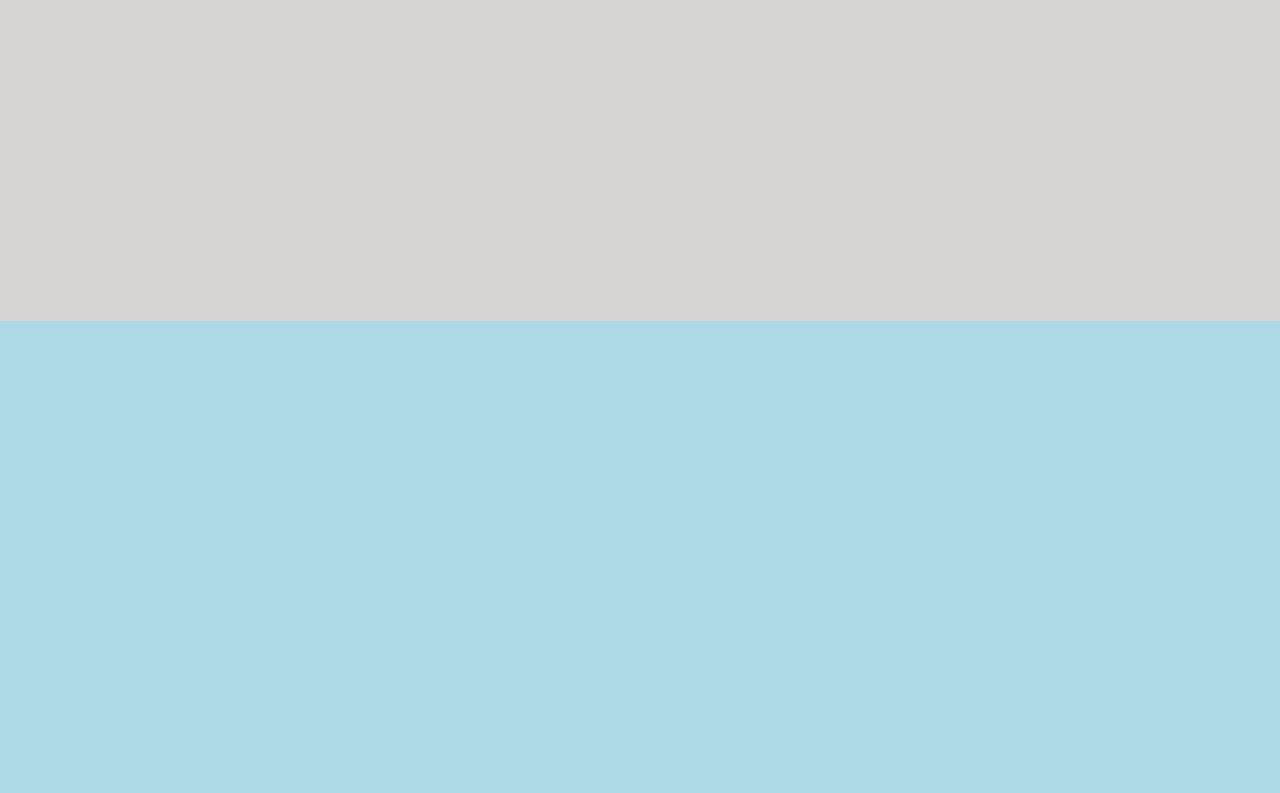
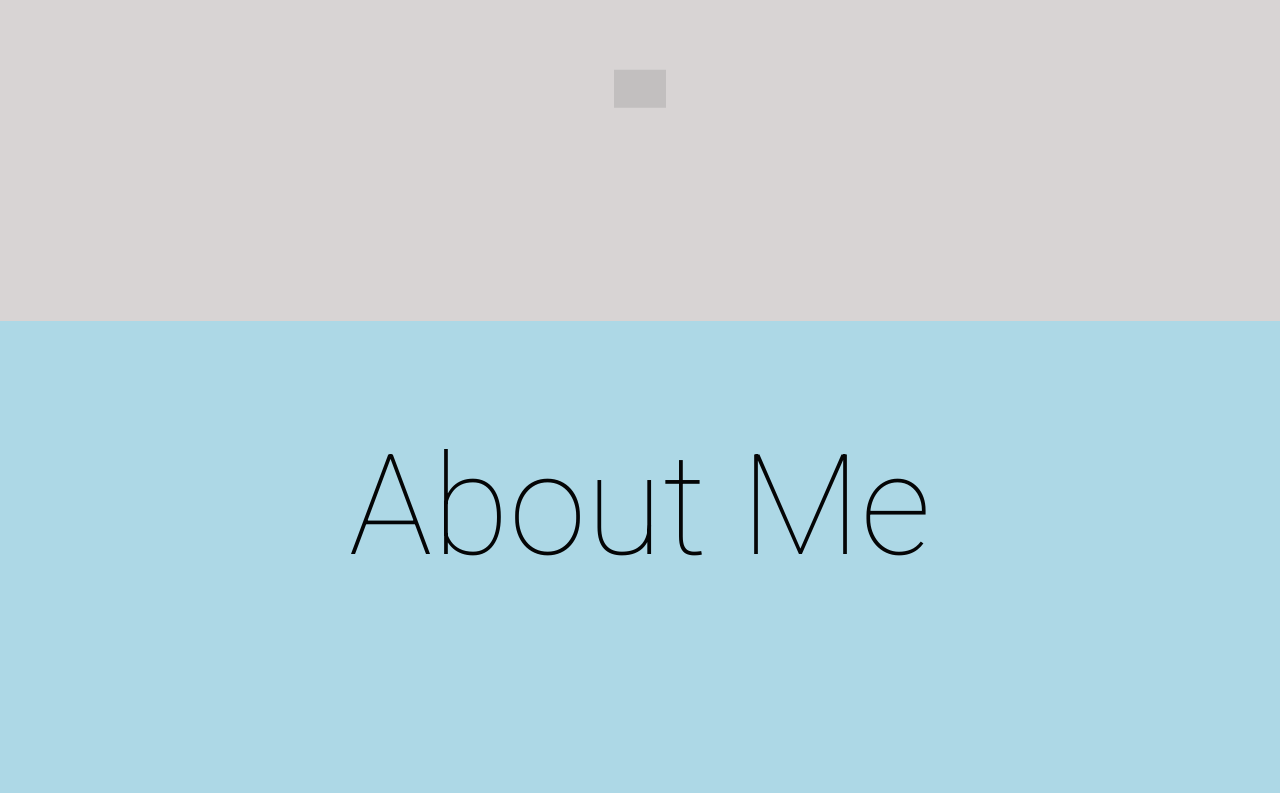
Before and after one commit to nikhilajjarapu-zz/nikhilajjarapu.github.io, a plain HTML site: page index.html in a window 1280 px wide. Shown: the part 514-1307 px from the top of the page. Drawn offline with nearby package versions, Linux system fonts and the light colour scheme; grey boxes are pictures that could not be loaded.

Commit message:
updates v2

```diff
--- a/index.html
+++ b/index.html
@@ -29,6 +29,9 @@
 		img {
 			z-indexwebkit-filter: invert(100%); /* Safari 6.0 - 9.0 */
 			filter: invert(100%);
+		}
+		.screen2 {
+
 		}
 		.screens {
 			min-height:100vh;
@@ -108,17 +111,40 @@
 			40% {transform: translateY(-30px);}
 			60% {transform: translateY(-15px);}
 		}
+
+		.fade.triggeredCSS3 {
+			animation: fadein 4s;
+			animation-fill-mode: forwards;
+		}
 	</style>
 
 	<!--JAVASCRIPT-->
 	<script type="text/JAVASCRIPT">
+		;(function($, win) {
+			$.fn.inViewport = function(cb) {
+				return this.each(function(i,el){
+					function visPx(){
+						var H = $(this).height(),
+						r = el.getBoundingClientRect(), t=r.top, b=r.bottom;
+						return cb.call(el, Math.max(0, t>0? H-t : (b<H?b:H)));
+					} visPx();
+					$(win).on("resize scroll", visPx);
+				});
+			};
+		}(jQuery, window));
+
+
 		$(document).ready(function() {
 			$("#arrow").click(function() {
 				$('html,body').animate({
 					scrollTop: $("#screen2").offset().top - 45},
 					1000);
 			});
+			$(".screen2").inViewport(function(px){
+				if(px) $(this).addClass("triggeredCSS3") ;
 			});
+		});
+
 	</script>
 
 </head>
@@ -146,7 +172,7 @@
 	<div id="screen2" class="screens">
 		<br>
 		<br>
-<p id="aboutmeheader" class="text">About Me</p>
+		<p id="aboutmeheader" class="text screen2 fade">About Me</p>
 	</div>
 </body>
 </html>
```
Lines whose indentation alone changed are shown as unchanged.
